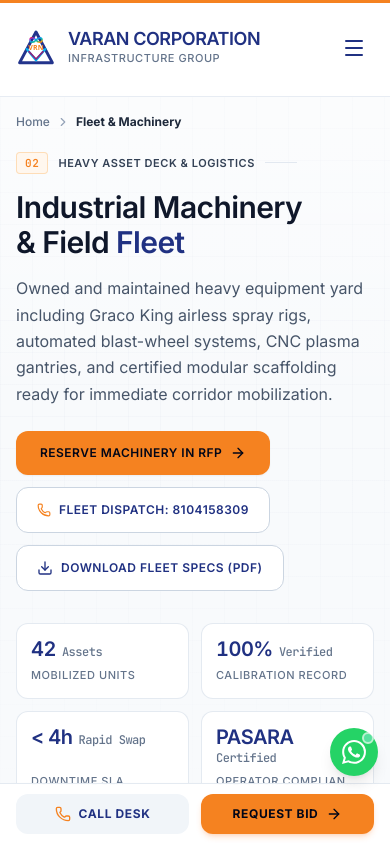
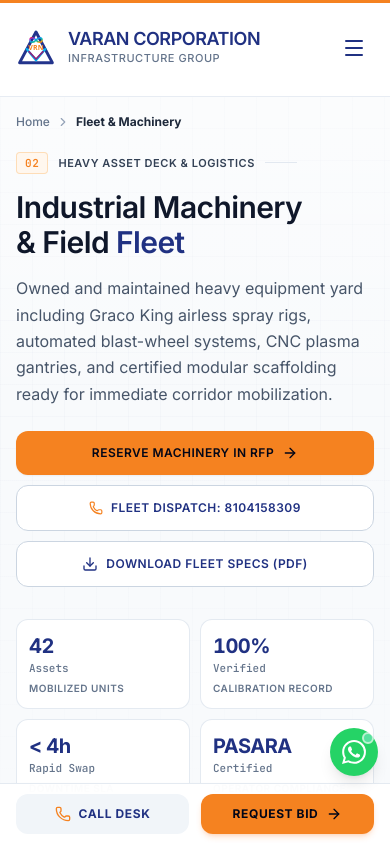
Before and after one commit to piyush-nirmal/Vaaran-Corporation-, a React (Vite) app: page /fleet in a window 390 px wide. Shown: the top 844 px of the page. Built offline with nearby package versions, Linux system fonts and the light colour scheme.

Commit message:
fix(mobile): align action buttons and remove text truncation on header metric cards

```diff
--- a/src/components/ui/PageHeader.tsx
+++ b/src/components/ui/PageHeader.tsx
@@ -107,17 +107,23 @@
 
           {/* Key Metrics: Inter tabular numerals, JetBrains Mono units */}
           {metrics && metrics.length > 0 && (
-            <div className="lg:col-span-4 grid grid-cols-2 gap-3">
+            <div className="lg:col-span-4 grid grid-cols-2 gap-2.5 sm:gap-3">
               {metrics.map((m, idx) => (
                 <div
                   key={idx}
-                  className="p-3.5 sm:p-4 rounded-xl bg-white border border-slate-200/90 shadow-2xs overflow-hidden flex flex-col justify-between"
+                  className="p-3 sm:p-4 rounded-xl bg-white border border-slate-200/90 shadow-2xs overflow-hidden flex flex-col justify-between"
                 >
-                  <div className="text-xl sm:text-2xl lg:text-3xl font-semibold font-heading tracking-tight leading-tight text-vrnNavy tabular-nums flex items-baseline flex-wrap gap-x-1.5 gap-y-0.5">
-                    <span>{m.value}</span>
-                    {m.unit && <span className="text-xs font-mono font-medium text-slate-500 shrink-0">{m.unit}</span>}
+                  <div className="flex flex-col sm:flex-row sm:items-baseline sm:flex-wrap gap-0.5 sm:gap-x-1.5 leading-none">
+                    <span className="text-xl sm:text-2xl lg:text-3xl font-bold font-heading tracking-tight text-vrnNavy tabular-nums">
+                      {m.value}
+                    </span>
+                    {m.unit && (
+                      <span className="text-[11px] sm:text-xs font-mono font-medium text-slate-500 leading-tight">
+                        {m.unit}
+                      </span>
+                    )}
                   </div>
-                  <div className="text-[11px] sm:text-xs font-medium font-body uppercase tracking-wider text-slate-500 mt-1.5 truncate">
+                  <div className="text-[10px] sm:text-[11px] font-semibold font-body uppercase tracking-wider text-slate-500 mt-2 leading-snug break-words">
                     {m.label}
                   </div>
                 </div>
--- a/src/pages/FleetPage.tsx
+++ b/src/pages/FleetPage.tsx
@@ -36,17 +36,17 @@
           { label: 'Operator Compliance', value: 'PASARA', unit: 'Certified' },
         ]}
         actions={
-          <>
+          <div className="flex flex-col sm:flex-row sm:flex-wrap items-stretch sm:items-center gap-2.5 sm:gap-3 w-full">
             <Link
               to="/rfp-portal"
-              className="inline-flex items-center gap-2 px-6 py-3.5 rounded-xl bg-vrnOrange hover:bg-vrnOrange-hover text-slate-950 font-semibold text-xs uppercase tracking-[0.04em] font-heading shadow-sm hover:shadow-md transition-all"
+              className="w-full sm:w-auto inline-flex items-center justify-center gap-2 px-6 py-3.5 rounded-xl bg-vrnOrange hover:bg-vrnOrange-hover text-slate-950 font-semibold text-xs uppercase tracking-[0.04em] font-heading shadow-sm hover:shadow-md transition-all text-center btn-smooth"
             >
               <span>Reserve Machinery in RFP</span>
               <ArrowRight className="w-4 h-4 text-slate-950" />
             </Link>
             <a
               href={`tel:${companyConfig.phoneRaw}`}
-              className="inline-flex items-center gap-2 px-5 py-3.5 rounded-xl border border-slate-300 bg-white hover:bg-slate-50 text-vrnNavy font-semibold text-xs uppercase tracking-[0.04em] font-heading transition-colors"
+              className="w-full sm:w-auto inline-flex items-center justify-center gap-2 px-5 py-3.5 rounded-xl border border-slate-300 bg-white hover:bg-slate-50 text-vrnNavy font-semibold text-xs uppercase tracking-[0.04em] font-heading transition-colors text-center btn-smooth"
             >
               <Phone className="w-3.5 h-3.5 text-vrnOrange" />
               <span>Fleet Dispatch: {companyConfig.phone}</span>
@@ -54,12 +54,12 @@
             <button
               type="button"
               onClick={onOpenCapabilityModal}
-              className="inline-flex items-center gap-2 px-5 py-3.5 rounded-xl border border-slate-300 bg-white hover:bg-slate-50 text-vrnNavy font-semibold text-xs uppercase tracking-[0.04em] font-heading transition-colors cursor-pointer"
+              className="w-full sm:w-auto inline-flex items-center justify-center gap-2 px-5 py-3.5 rounded-xl border border-slate-300 bg-white hover:bg-slate-50 text-vrnNavy font-semibold text-xs uppercase tracking-[0.04em] font-heading transition-colors cursor-pointer text-center btn-smooth"
             >
               <Download className="w-4 h-4 text-vrnNavy" />
               <span>Download Fleet Specs (PDF)</span>
             </button>
-          </>
+          </div>
         }
       />
 
--- a/src/pages/OperationsPage.tsx
+++ b/src/pages/OperationsPage.tsx
@@ -36,10 +36,10 @@
           { label: 'Permanent Workforce', value: '150+', unit: 'Personnel' },
         ]}
         actions={
-          <>
+          <div className="flex flex-col sm:flex-row sm:flex-wrap items-stretch sm:items-center gap-2.5 sm:gap-3 w-full">
             <Link
               to="/rfp-portal"
-              className="inline-flex items-center gap-2 px-6 py-3.5 rounded-xl bg-vrnOrange hover:bg-vrnOrange-hover text-slate-950 font-semibold text-xs uppercase tracking-[0.04em] font-heading shadow-sm hover:shadow-md transition-all"
+              className="w-full sm:w-auto inline-flex items-center justify-center gap-2 px-6 py-3.5 rounded-xl bg-vrnOrange hover:bg-vrnOrange-hover text-slate-950 font-semibold text-xs uppercase tracking-[0.04em] font-heading shadow-sm hover:shadow-md transition-all text-center btn-smooth"
             >
               <span>Request Bid on Operations</span>
               <ArrowRight className="w-4 h-4 text-slate-950" />
@@ -47,12 +47,12 @@
             <button
               type="button"
               onClick={onOpenCapabilityModal}
-              className="inline-flex items-center gap-2 px-5 py-3.5 rounded-xl border border-slate-300 bg-white hover:bg-slate-50 text-vrnNavy font-semibold text-xs uppercase tracking-[0.04em] font-heading transition-colors cursor-pointer"
+              className="w-full sm:w-auto inline-flex items-center justify-center gap-2 px-5 py-3.5 rounded-xl border border-slate-300 bg-white hover:bg-slate-50 text-vrnNavy font-semibold text-xs uppercase tracking-[0.04em] font-heading transition-colors cursor-pointer text-center btn-smooth"
             >
               <Download className="w-4 h-4 text-vrnNavy" />
               <span>Download Technical PDF</span>
             </button>
-          </>
+          </div>
         }
       />
 
--- a/src/pages/ProjectsPage.tsx
+++ b/src/pages/ProjectsPage.tsx
@@ -35,10 +35,10 @@
           { label: 'Permanent Staff', value: '150+', unit: 'Personnel' },
         ]}
         actions={
-          <>
+          <div className="flex flex-col sm:flex-row sm:flex-wrap items-stretch sm:items-center gap-2.5 sm:gap-3 w-full">
             <Link
               to="/rfp-portal"
-              className="inline-flex items-center gap-2 px-6 py-3.5 rounded-xl bg-vrnOrange hover:bg-vrnOrange-hover text-slate-950 font-semibold text-xs uppercase tracking-[0.04em] font-heading shadow-sm hover:shadow-md transition-all"
+              className="w-full sm:w-auto inline-flex items-center justify-center gap-2 px-6 py-3.5 rounded-xl bg-vrnOrange hover:bg-vrnOrange-hover text-slate-950 font-semibold text-xs uppercase tracking-[0.04em] font-heading shadow-sm hover:shadow-md transition-all text-center btn-smooth"
             >
               <span>Submit Similar Project RFP</span>
               <ArrowRight className="w-4 h-4 text-slate-950" />
@@ -46,12 +46,12 @@
             <button
               type="button"
               onClick={onOpenCapabilityModal}
-              className="inline-flex items-center gap-2 px-5 py-3.5 rounded-xl border border-slate-300 bg-white hover:bg-slate-50 text-vrnNavy font-semibold text-xs uppercase tracking-[0.04em] font-heading transition-colors cursor-pointer"
+              className="w-full sm:w-auto inline-flex items-center justify-center gap-2 px-5 py-3.5 rounded-xl border border-slate-300 bg-white hover:bg-slate-50 text-vrnNavy font-semibold text-xs uppercase tracking-[0.04em] font-heading transition-colors cursor-pointer text-center btn-smooth"
             >
               <Download className="w-4 h-4 text-vrnNavy" />
               <span>Download Project Dossier</span>
             </button>
-          </>
+          </div>
         }
       />
 
```
